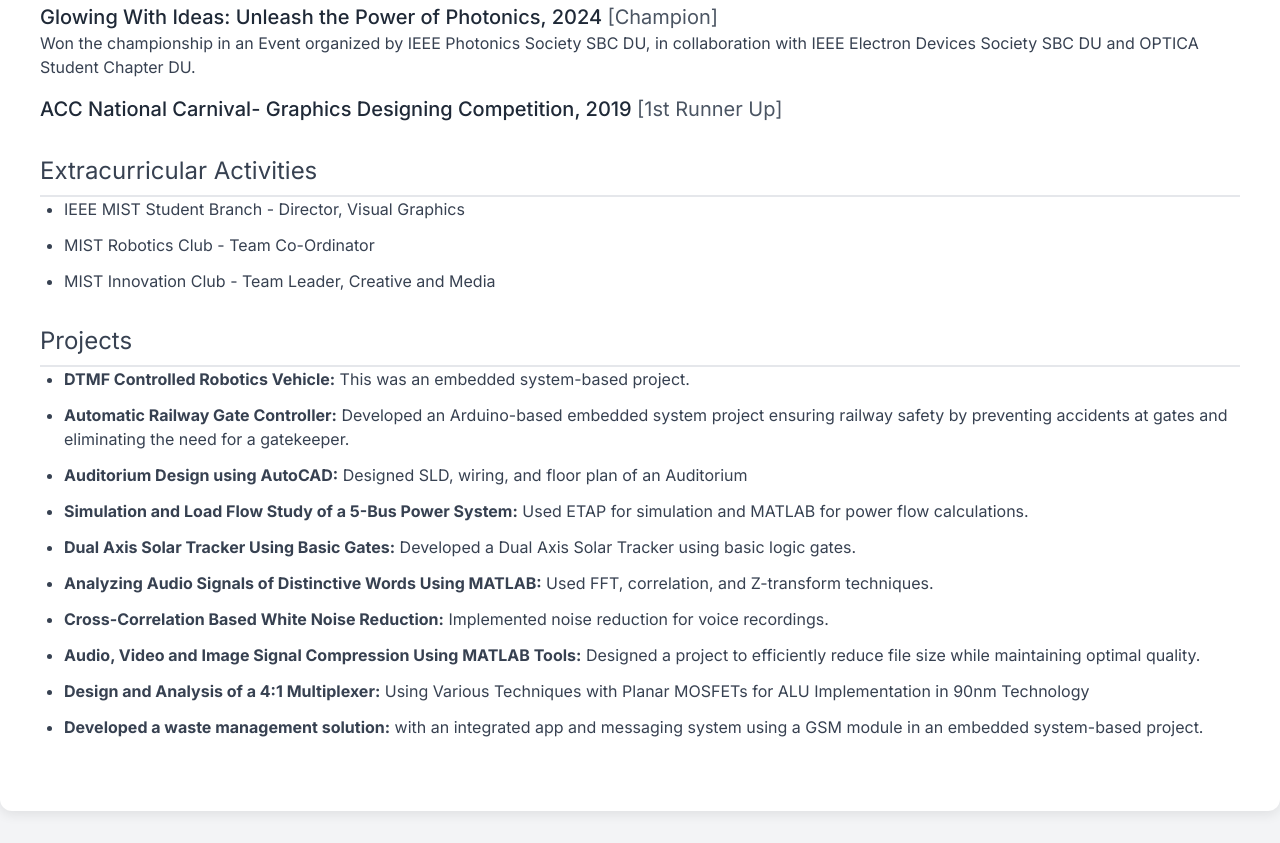
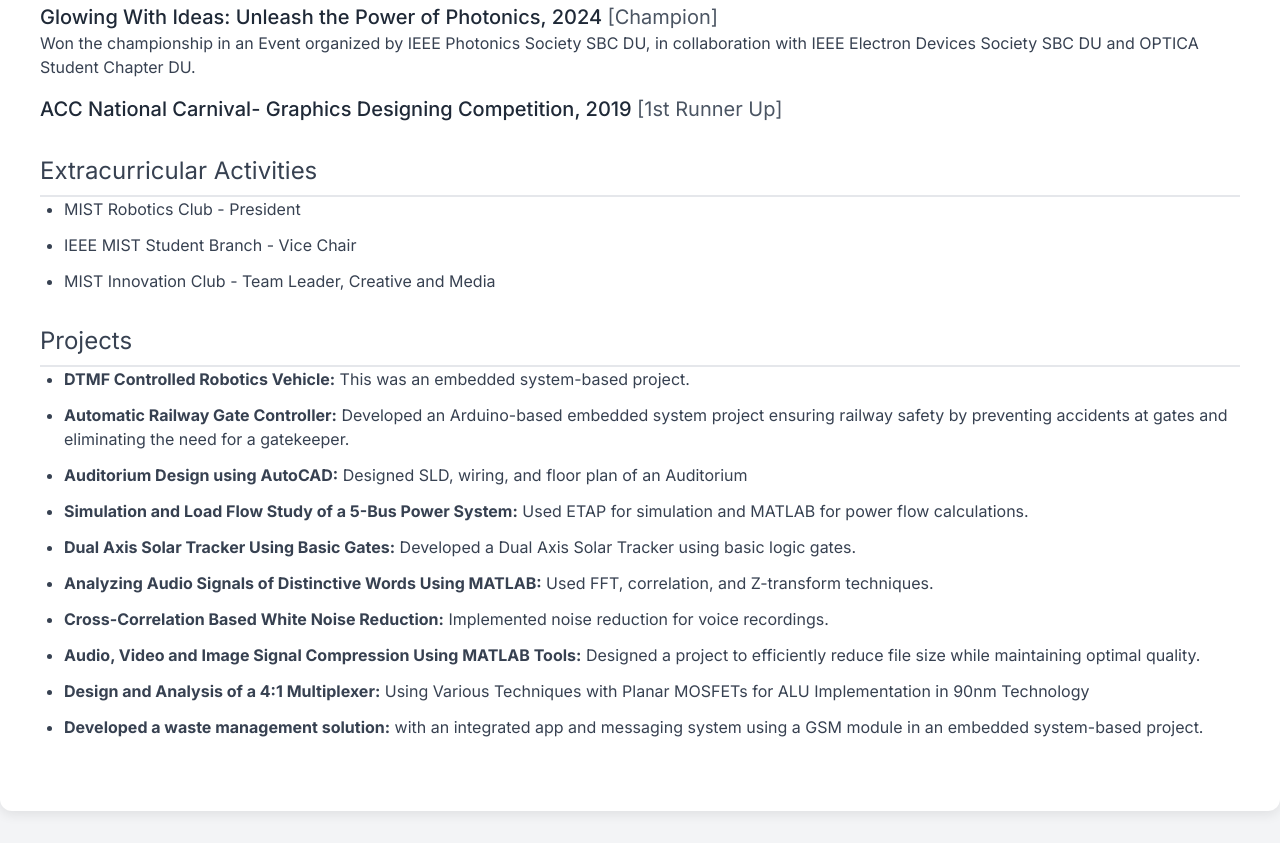
Before and after one commit to IzayaRais/my-resume-, a plain HTML site: page index.html in a window 1280 px wide. Shown: the part 1365-2208 px from the top of the page. Drawn offline with nearby package versions, Linux system fonts and the light colour scheme.

Commit message:
Update index.html

```diff
--- a/index.html
+++ b/index.html
@@ -154,8 +154,8 @@
         <section class="mb-8 section-content">
             <h2 class="text-2xl">Extracurricular Activities</h2>
             <ul class="list-disc pl-6 text-gray-700">
-                <li class="list-item">IEEE MIST Student Branch - Director, Visual Graphics</li>
-                <li class="list-item">MIST Robotics Club - Team Co-Ordinator</li>
+                <li class="list-item">MIST Robotics Club - President</li>
+                <li class="list-item">IEEE MIST Student Branch - Vice Chair</li>
                 <li class="list-item">MIST Innovation Club - Team Leader, Creative and Media</li>
             </ul>
         </section>
```
